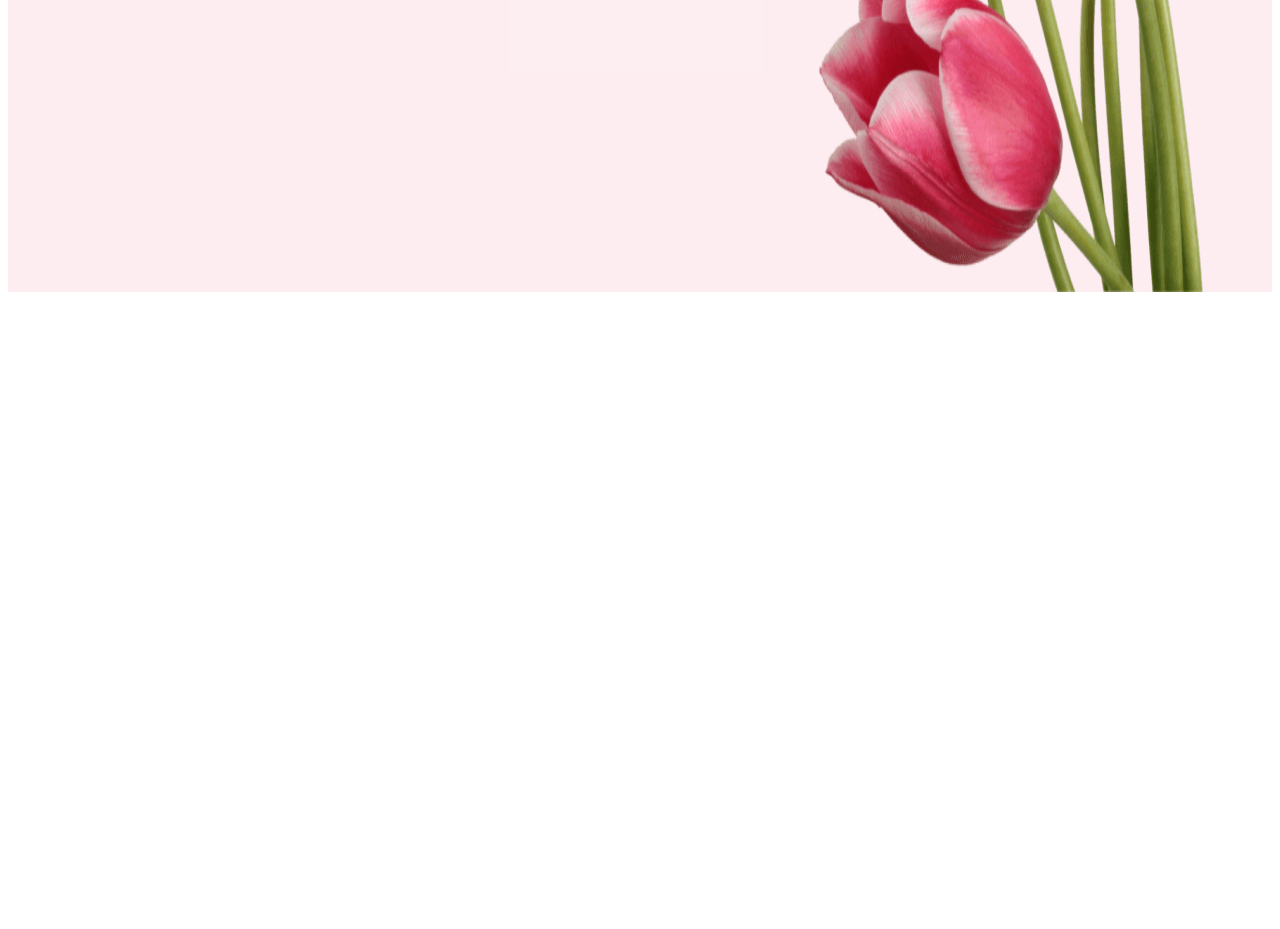
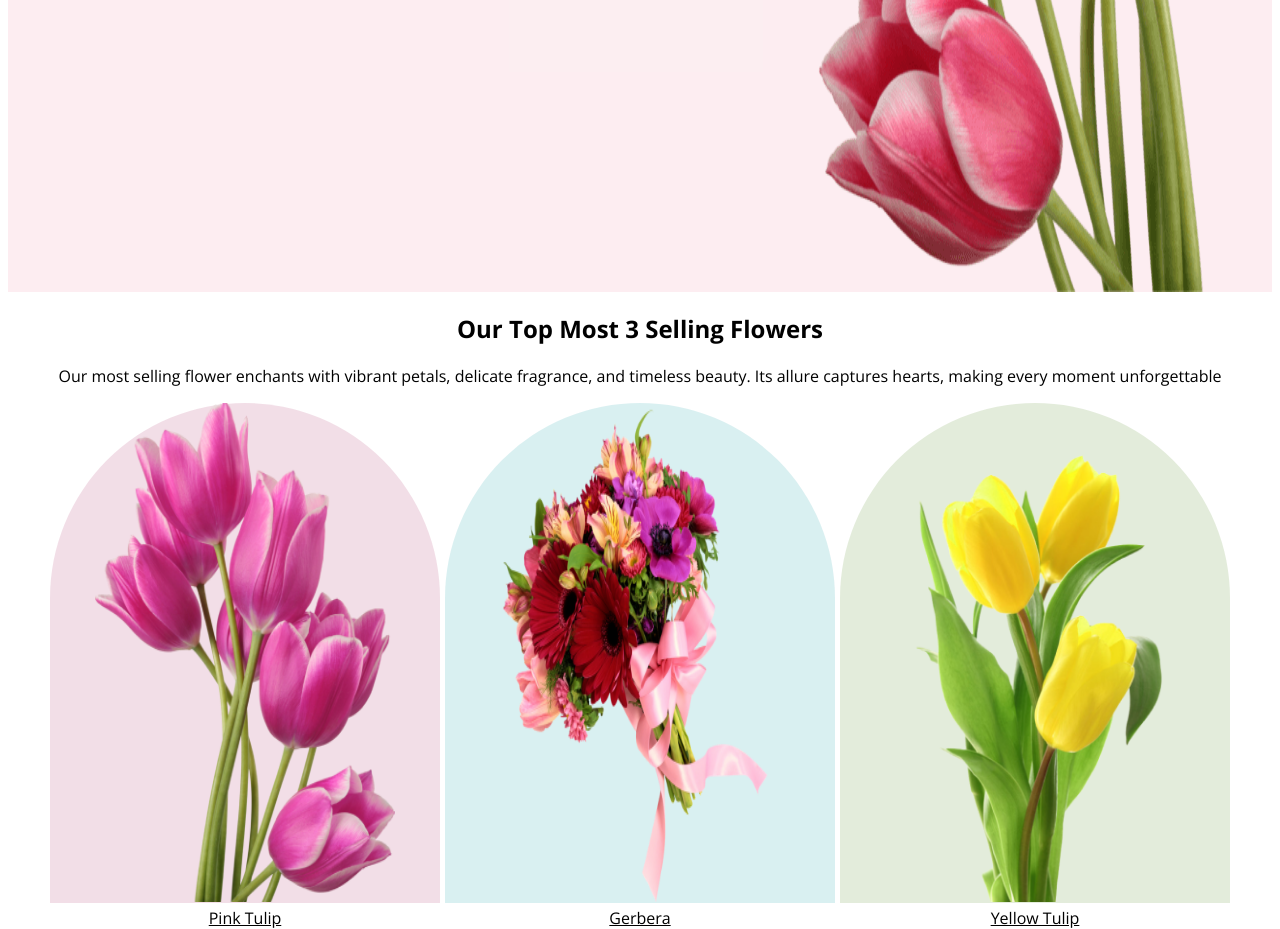
Before and after one commit to MoinulHossainsaqib/assignment-1-flower-shop, a plain HTML site: page index.html in a window 1280 px wide. Shown: the part 945-1874 px from the top of the page. Before the commit the page ends 1245 px from the top, so only its background shows below. Drawn offline with nearby package versions, Linux system fonts and the light colour scheme.

Commit message:
my section and three flowers added

```diff
--- a/index.html
+++ b/index.html
@@ -40,7 +40,45 @@
 
     <main>
 
+        <!-- FIRST MAIN SECTION STARTS -->
+
+        <div class="my-section">
+
+            <section>
+                <h2>Our Top Most 3 Selling Flowers</h2>
+                <p>Our most selling flower enchants with vibrant petals,
+                    delicate fragrance, and timeless beauty. Its allure captures hearts,
+                    making every moment unforgettable</p>
+            </section>
+        </div>
+
+        <div class="three-flowers">
+
+            <div class="flower-one">
+                <img class="img-1" src="images/pngwing 6.png" alt=""><br>
+                <a class="pink" href="">Pink Tulip</a>
+            </div>
+
+
+            <div class="flower-two">
+                <img class="img-2" src="images/pngwing 5.png" alt=""><br>
+                <a class="gerbera" href="">Gerbera</a>
+            </div>
+
+
+            <div class="flower-three">
+                <img class="img-3" src="images/pngwing 7.png" alt=""><br>
+                <a class="yellow" href="">Yellow Tulip</a>
+            </div>
+
+
+        </div>
+
+
     </main>
+
+
+
 
     <footer>
 
--- a/styles/flower.css
+++ b/styles/flower.css
@@ -1,4 +1,4 @@
-/* FONT STYLE SHARED */
+/* FONT STYLES SHARED */
 
 body {
     font-family: 'Open Sans', sans-serif;
@@ -12,10 +12,12 @@ body {
     justify-content: space-between;
 
 }
+
 .title-info-btn {
 
     margin: 300px;
 }
+
 .btn-primary {
     border-radius: 8px;
     background: #E55473;
@@ -23,3 +25,61 @@ body {
     color: white;
     border-style: none;
 }
+
+/* FIRST MAIN SECTION STARTS */
+
+.my-section {
+    text-align: center;
+}
+
+.three-flowers {
+    display: flex;
+    justify-content: center;
+    gap: 5px;
+    text-align: center;
+}
+
+
+.flower-one {
+    border-radius: 300px 300px 0px 0px;
+    background: rgba(167, 33, 98, 0.15);
+    width: 390px;
+    height: 500px;
+}
+.img-1 {
+    width: 300px;
+    height: 499px;
+}
+.pink {
+    color: black;
+}
+
+
+.flower-two {
+    border-radius: 300px 300px 0px 0px;
+    background: rgba(5, 151, 160, 0.15);
+    width: 390px;
+    height: 500px;
+}
+.img-2 {
+    width: 300px;
+    height: 499px;
+}
+.gerbera {
+    color: black;
+}
+
+
+.flower-three {
+    border-radius: 300px 300px 0px 0px;
+    background: rgba(71, 125, 17, 0.15);
+    width: 390px;
+    height: 500px;
+}
+.img-3 {
+    width: 300px;
+    height: 499px;
+}
+.yellow {
+    color: black;
+}
```
Lines whose indentation alone changed are shown as unchanged.
